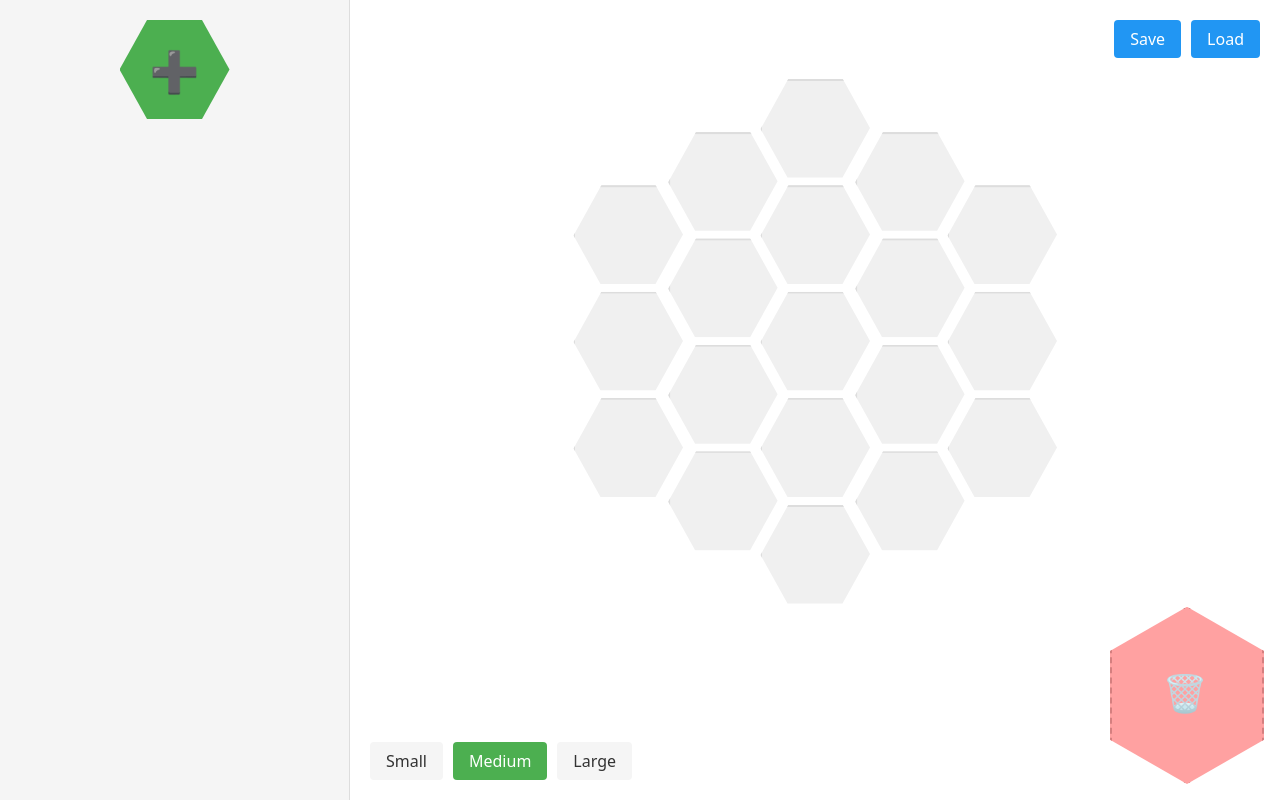
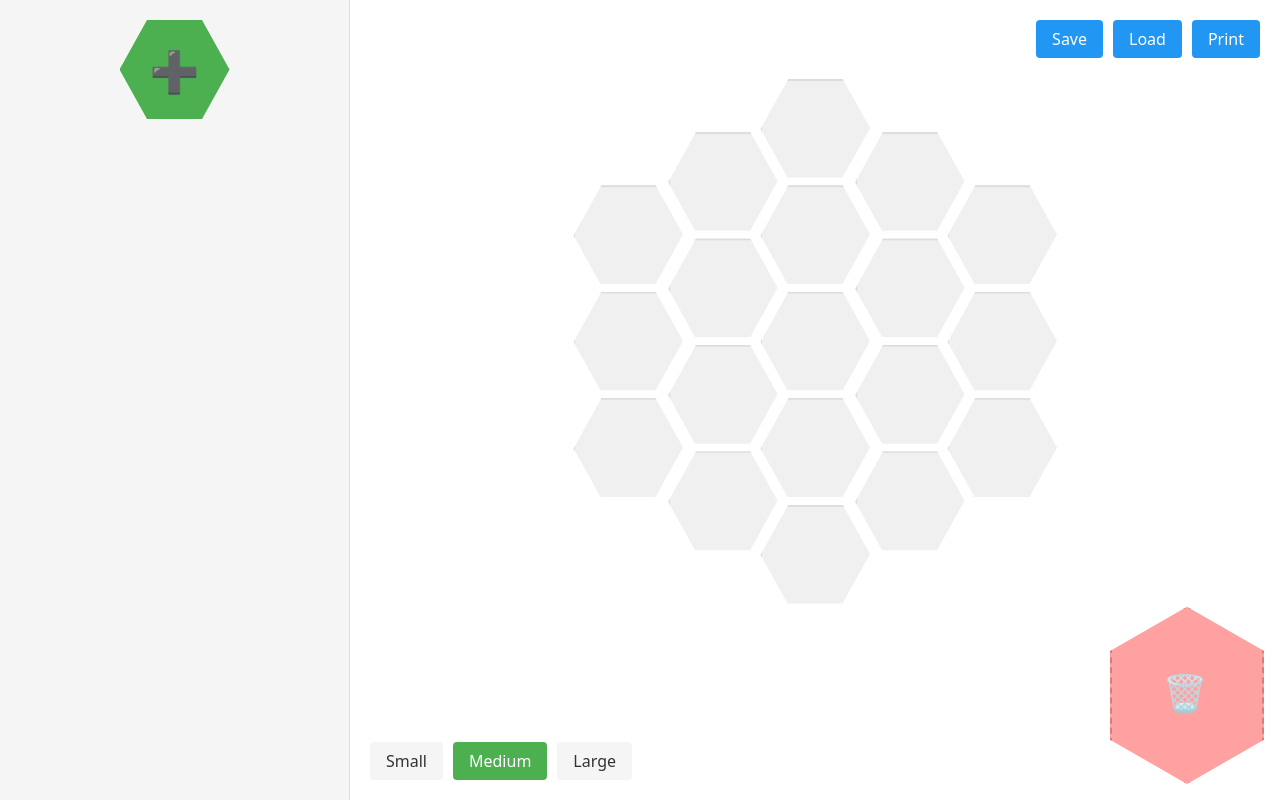
Before and after one commit to mrkplt/hex-flower, a React (Vite) app: page / in a window 1280 px wide. Built offline with nearby package versions, Linux system fonts and the light colour scheme.

Commit message:
add prit button up by load and save

```diff
--- a/src/App.jsx
+++ b/src/App.jsx
@@ -238,6 +238,9 @@ const App = () => {
           <SaveLoadButton type="button" onClick={(e) => e.currentTarget.previousElementSibling.click()}>
             Load
           </SaveLoadButton>
+          <SaveLoadButton type="button" onClick={() => window.print()}>
+            Print
+          </SaveLoadButton>
         </SaveLoadContainer>
         <TileLibrary tiles={tiles} onCreateClick={handleCreateTile} />
         <MainContent>
```
